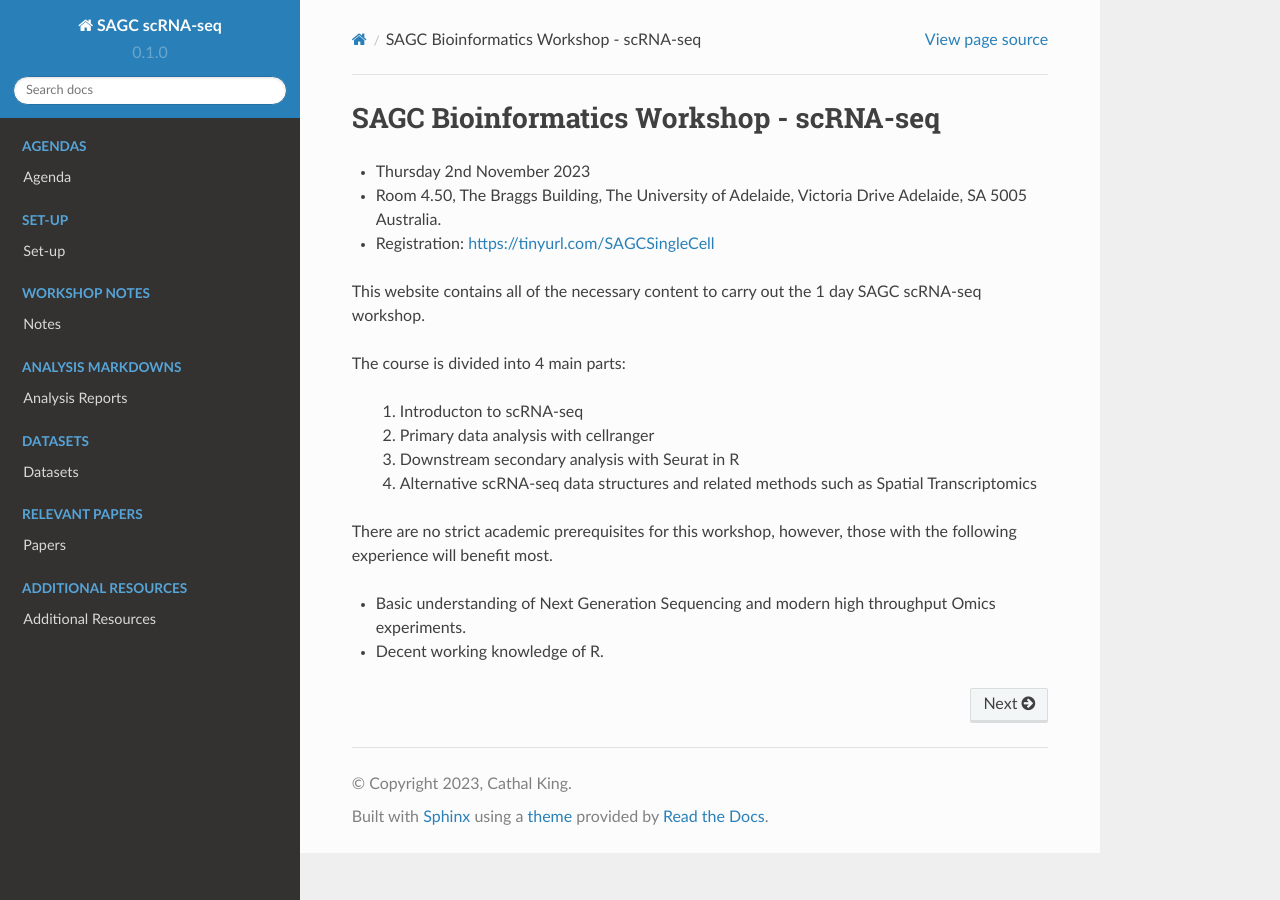
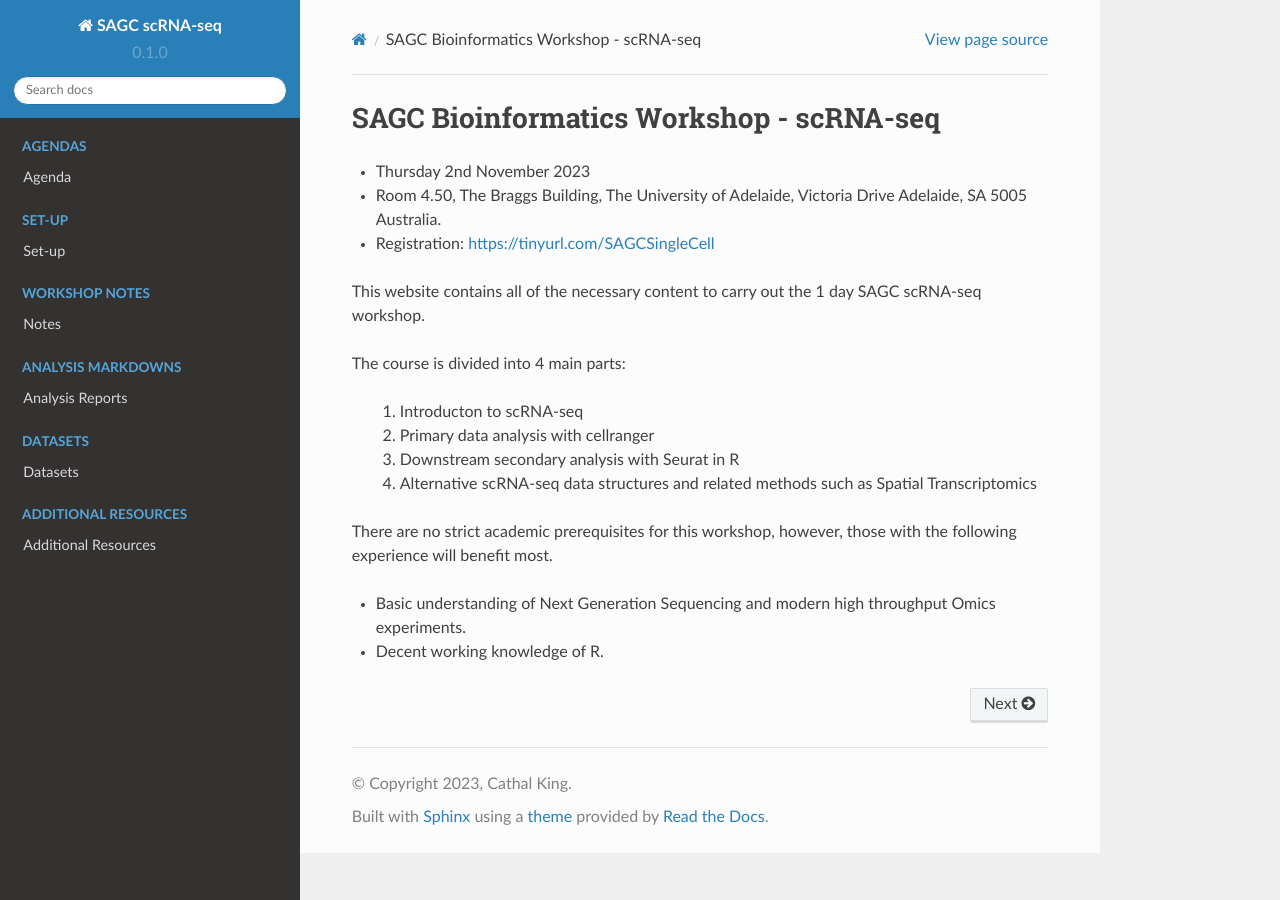
Before and after one commit to dw-thomson/SAGC_scRNAseq_workshop, a Sphinx documentation site: the page built from docs/source/index.rst, in a window 1280 px wide. Built offline with Sphinx 7.4.7 and the Read the Docs theme 2.0.0, drawn with Linux system fonts in a browser that asks for light colours.

Commit message:
Update index.rst
pw

```diff
--- a/docs/source/index.rst
+++ b/docs/source/index.rst
@@ -60,13 +60,6 @@ There are no strict academic prerequisites for this workshop, however, those wit
 .. toctree::
    :maxdepth: 2
    :hidden:
-   :caption: Relevant Papers
-
-   Papers
-
-.. toctree::
-   :maxdepth: 2
-   :hidden:
    :caption: Additional Resources
 
    Additional_Resources
```
